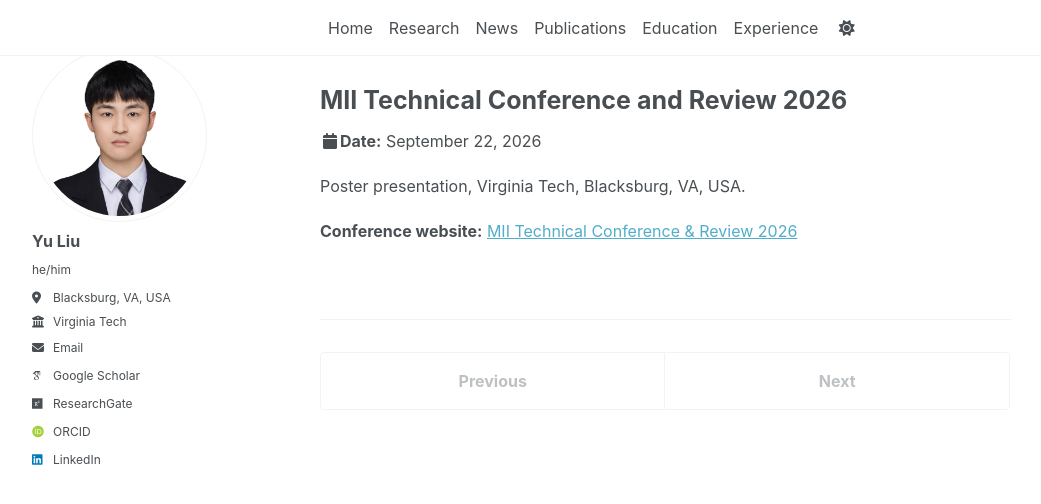
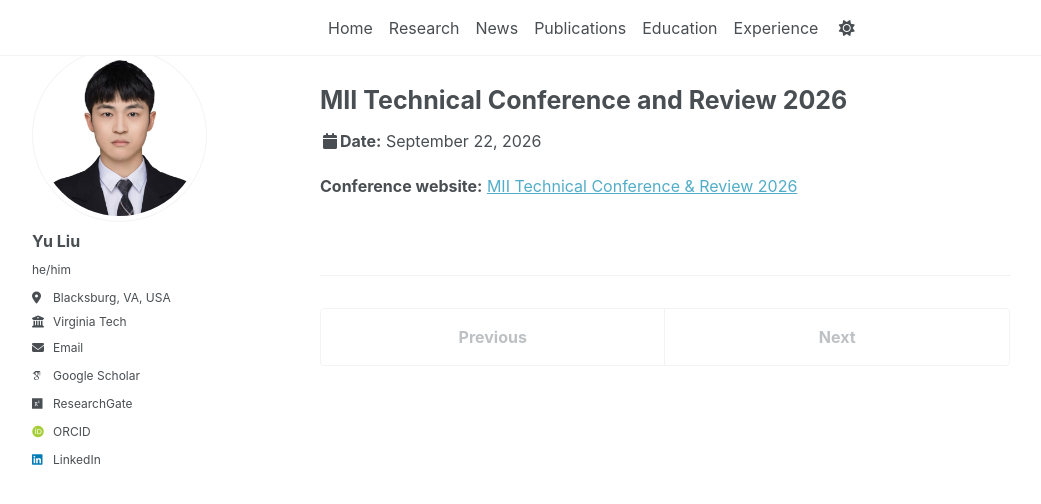
Before and after one commit to yuliu0322/yuliu0322.github.io, a Jekyll site: the page built from _talks/2026-09-21-MII Technical Conference and Review.md, in a window 1280 px wide. Shown: the top 504 px of the page, without its empty margins (48-1089 px from the left). Built offline with Jekyll 4.4.1, drawn with Linux system fonts in a browser that asks for light colours; some web fonts are replaced; a script bundle is joined from its source files by our own code; library files that are not in the unit come from our copies.

Commit message:
Update 2026-09-21-MII Technical Conference and Review.md

```diff
--- a/_talks/2026-09-21-MII Technical Conference and Review.md
+++ b/_talks/2026-09-21-MII Technical Conference and Review.md
@@ -8,6 +8,4 @@ date: 2026-09-22
 location: "Blacksburg, VA, USA"
 ---
 
-Poster presentation, Virginia Tech, Blacksburg, VA, USA.
-
 **Conference website:** [MII Technical Conference & Review 2026](https://mii.vt.edu/outreach/technical-conference-review.html){:target="_blank" rel="noopener noreferrer"}
```
